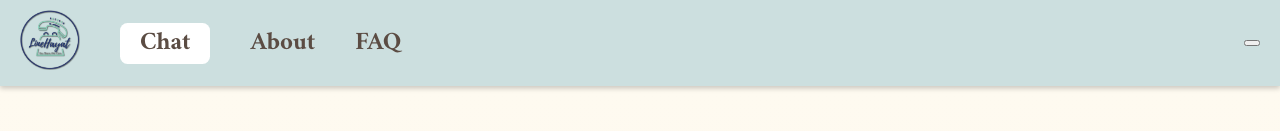
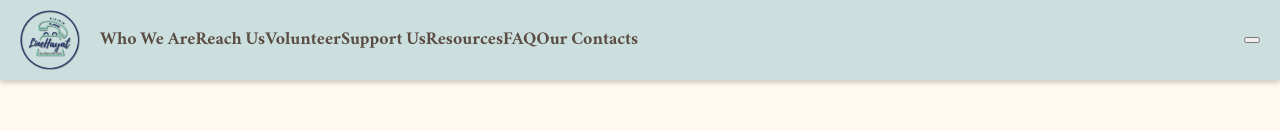
Before and after one commit to linehayat/client, a Next.js app: page / in a window 1280 px wide. Shown: the top 131 px of the page. Built offline with nearby package versions, Linux system fonts and the light colour scheme.

Commit message:
Fix dev deploy

```diff
--- a/components/aboutus/AboutUsComponent.tsx
+++ b/components/aboutus/AboutUsComponent.tsx
@@ -104,10 +104,10 @@ function AboutUsComponent() {
           <h2>What To Expect:</h2>
           <p>You are ensured that:</p>
           <p>
-            We <span>don't judge</span>
+            We <span>{"don't judge"}</span>
           </p>
           <p>
-            We <span>won't tell you what to do</span>
+            We <span>{"won't tell you what to do"}</span>
           </p>
           <p>
             Everything is <span>confidential and anonymous</span>
--- a/components/faq/FaqComponent.tsx
+++ b/components/faq/FaqComponent.tsx
@@ -3,8 +3,8 @@ import styles from '../../styles/Faq.module.css';
 import faqJson from '../../assets/json/faq.json';
 
 function FAQComponent() {
-  let faq = faqJson.en;
-  const questionOutput = (questions : any) => {
+  const faq = faqJson.en;
+  const questionOutput = (questions : Array<{questionText : string, answerText: string}>) => {
     return questions.map(question => (
       <div key={"Q" + question.questionText} className={styles.qna}>
         <li className={styles.question}>{question.questionText}</li>
--- a/components/footer/FooterComponent.tsx
+++ b/components/footer/FooterComponent.tsx
@@ -1,14 +1,15 @@
+import Link from 'next/link';
 import React from 'react';
 import styles from '../../styles/Footer.module.css';
 
 function FooterComponent() {
   return (
     <footer className={styles.footer}>
-      <a className={styles.link} href="/chat">Chat </a>|
-      <a className={styles.link} href="/">About </a>|
-      <a className={styles.link} href="/#contact"> Contact </a>|
-      <a className={styles.link} href="/faq"> FAQ </a>|
-      <a className={styles.link} href="/privacy"> Privacy Policy </a>
+      <Link href="/chat" passHref><span className={styles.link}>Chat</span></Link>
+      <Link href="/" passHref><span className={styles.link}>About</span></Link>
+      <Link href="/#contact" passHref><span className={styles.link}>Contact</span></Link>
+      <Link href="/faq" passHref><span className={styles.link}>FAQ</span></Link>
+      <Link href="/privacy" passHref><span className={styles.link}>Privacy Policy</span></Link>
     </footer>
   );
 }
--- a/components/navigation/NavigationComponent.tsx
+++ b/components/navigation/NavigationComponent.tsx
@@ -1,3 +1,4 @@
+import Link from 'next/link';
 import React from 'react';
 import styles from '../../styles/Navigation.module.css';
 
@@ -5,11 +6,15 @@ function NavigationComponent() {
   return (
     <nav className={styles.navBar}>
       <div className={styles.left}>
-        <a href="/"><img src='/images/navigation/lineHayatLogo.svg'/></a>
+        <Link href="/"><img src='/images/navigation/lineHayatLogo.svg'/></Link>
         <div className={styles.navLinks}>
-          <a className={[styles.link, styles.chat].join(' ')} href="/chat">Chat</a>
-          <a className={styles.link} href="/">About</a>
-          <a className={styles.link} href="/faq">FAQ</a>
+          <Link href="/chat" passHref><span className={styles.link} >Who We Are</span></Link>
+          <Link href="/" passHref><span className={styles.link}>Reach Us</span></Link>
+          <Link href="/faq" passHref><span className={styles.link}>Volunteer</span></Link>
+          <Link href="/faq" passHref><span className={styles.link}>Support Us</span></Link>
+          <Link href="/faq" passHref><span className={styles.link}>Resources</span></Link>
+          <Link href="/faq" passHref><span className={styles.link}>FAQ</span></Link>
+          <Link href="/faq" passHref><span className={styles.link}>Our Contacts</span></Link>
         </div>
       </div>
       <div className={styles.lang}>
@@ -19,4 +24,6 @@ function NavigationComponent() {
   );
 }
 
+//Hi! So I'm working on the site again, and I just pushed the about us page, let me know if it looks right. I'm working on the navigation bar and I noticed that there's a "Reach Us" and "Our Contacts" link. Do you think there's another way to word these that might be less confusing?
+
 export default NavigationComponent;
--- a/styles/Navigation.module.css
+++ b/styles/Navigation.module.css
@@ -27,23 +27,13 @@
     margin-left: 20px;
 }
 
-.chat{
-    background-color: white;
-    padding: 5px 20px;
-    border-radius: 7.5px;
-}
-
 .navLinks a{
-    margin: 0 20px;
+    margin: 0 15px;
     transition: color .2s, background-color .2s;
 }
 
 .navLinks a:hover{
     color: var(--brown);
-}
-
-.chat:hover{
-    background-color: var(--gray);
 }
 
 .lang{
@@ -55,6 +45,6 @@
 /* Desktop */
 @media screen and (min-width: 725px){
     .navLinks{
-        font-size: 1.25rem;
+        font-size: .9rem;
     }
 }
```
Also changed, not shown: pages/privacy.tsx (+5 -5 lines), 1 other file (tests, documents, lock files or other folders).
